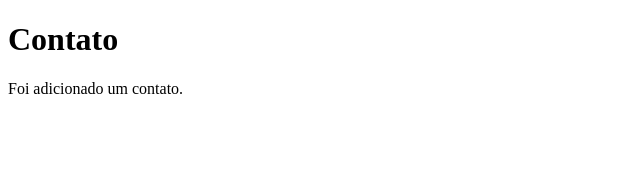
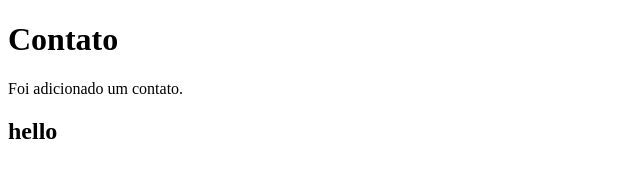
Before and after one commit to GIR0SAN/estudo-githiub, a plain HTML site: page contato.html in a window 1280 px wide. Shown: the full height of the page, 0-640 px from the left. Drawn offline with Linux system fonts and the light colour scheme.

Commit message:
Adicionando commit index e js

```diff
--- a/app.js
+++ b/app.js
@@ -1,2 +1,4 @@
 console.log("Meus gatos estão endiabrados aqui na sala");
 //comentario
+console.llog("Ração de gato")
+//testando git add.
--- a/contato.html
+++ b/contato.html
@@ -8,5 +8,6 @@
 <body>
     <h1>Contato</h1>
     <p>Foi adicionado um contato.</p>
+    <h2>hello </h2>
 </body>
 </html>
```
